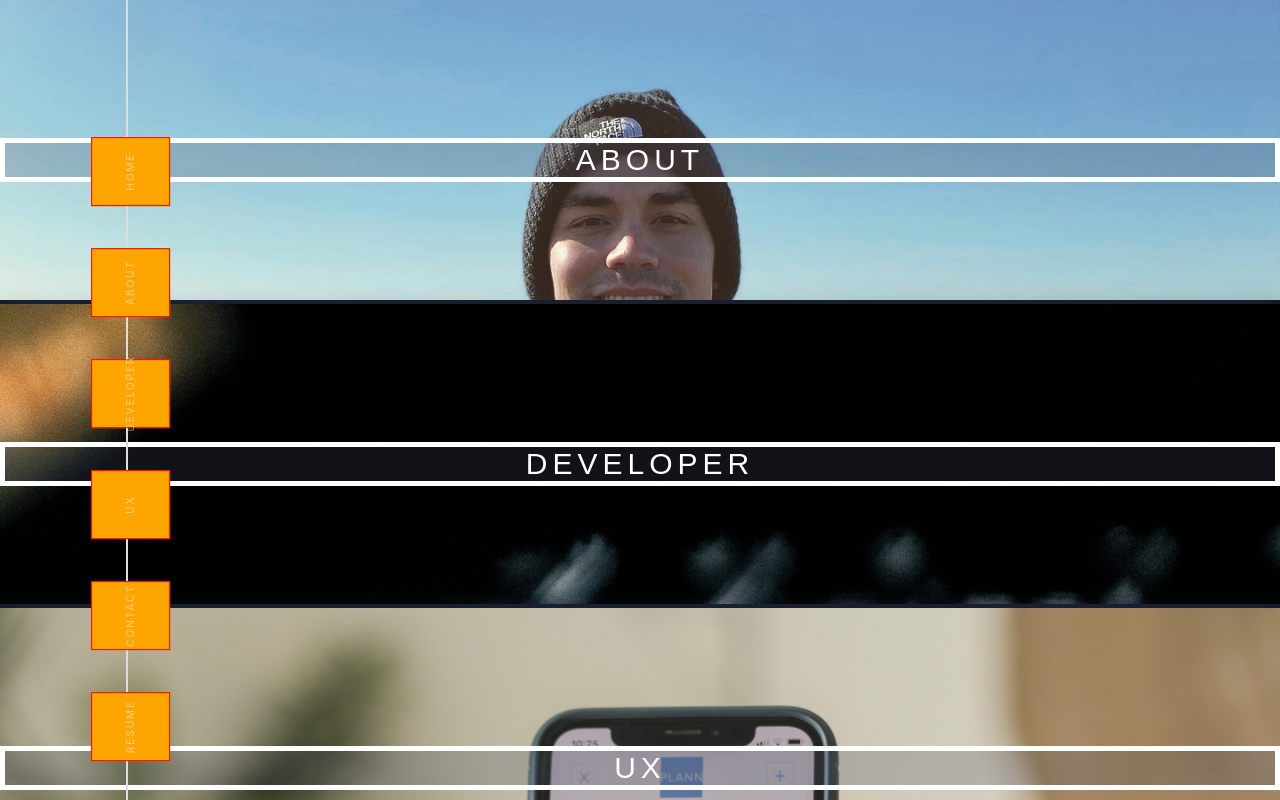
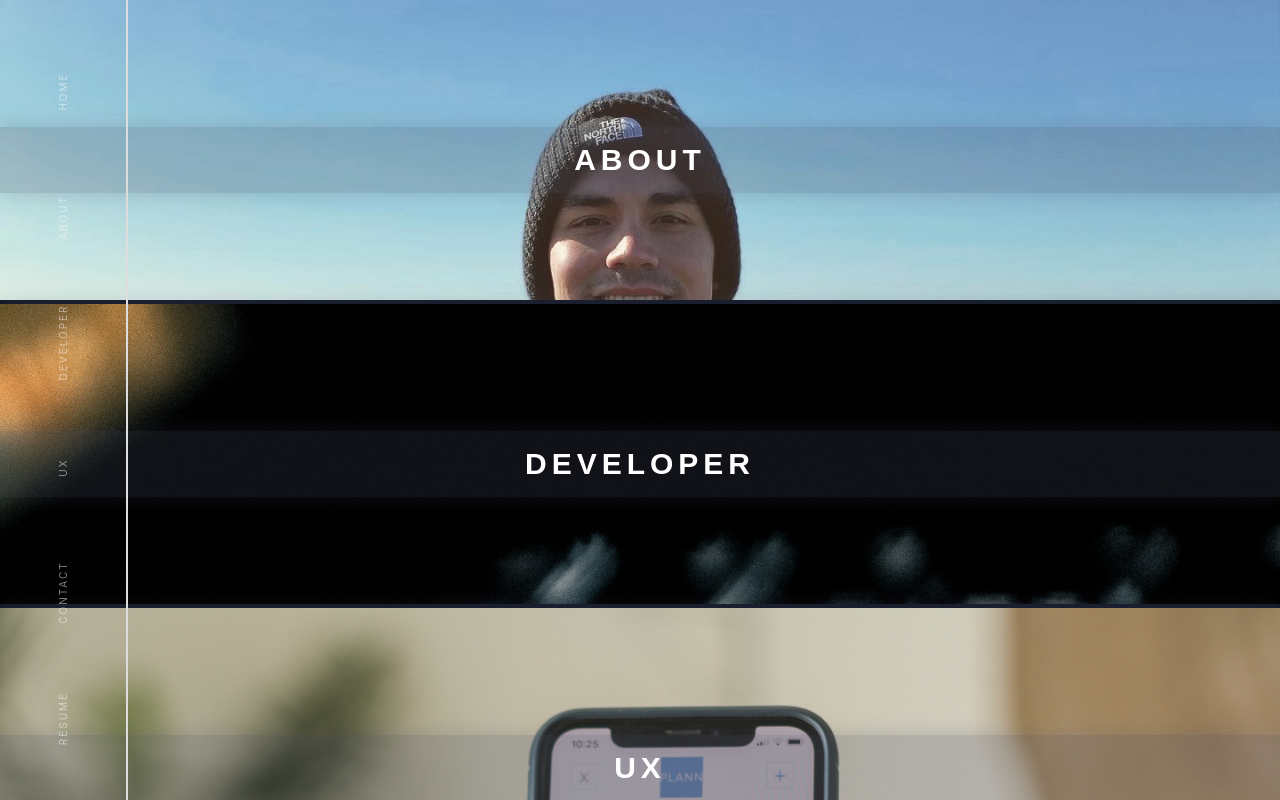
Before and after one commit to tpadilla10117/v2.0-tpadilla.com, a React (Create React App) app: page / in a window 1280 px wide. Shown: the top 800 px of the page. Built offline with nearby package versions, Linux system fonts and the light colour scheme.

Commit message:
done with landing

```diff
--- a/src/components/layout/header/Header.scss
+++ b/src/components/layout/header/Header.scss
@@ -11,7 +11,7 @@
     align-items: center;
 }
 
-@media screen and (max-width: 768px) {
+@media screen and (max-width: 1000px) {
     .header-wrapper {
       /* display: none; */
       flex-direction: row;
--- a/src/components/layout/navbar/Navbar.scss
+++ b/src/components/layout/navbar/Navbar.scss
@@ -17,31 +17,33 @@
     border-right: 2px solid #ddd;
 
     .nav-items-container {
-      position: absolute;
-      /* transform: rotate(-90deg); */
-      width: 100%;
+      position: /* absolute */fixed;
+      width: 10%;
       max-width: 100%;
       height: 100%;
       max-height: 100%;
       text-align: right;
+      display: flex;
+      align-items: center;
+      flex-direction: column;
+      justify-content: space-evenly;
+      align-items: flex-end;
 
       .main-nav-item {
         position: relative;
-        top: 100px;
-        /* left: 102px; */ /* TODO: offsets to the side upon shift */
+        top: 5px;
+        /* left: 4rem; */ /* TODO: offsets to the side upon shift */
         display: flex;
-        flex-direction: column;
+        /* flex-direction: column; */
         transform: rotate(-90deg);
-        padding-top: 1rem;
+       /*  padding-top: 1rem;
         padding-bottom: 1rem;
         padding-left: 1rem;
-        padding-right: 1rem;
-        margin-top: 2rem;
-        margin-left: 6rem;
+        padding-right: 1rem; */
         /* align-items: center; */
-        width: 55%;
-        background-color: orange;
-        border: 1px solid red;
+        width: 150px;
+        /* background-color: orange;
+        border: 1px solid red; */
         max-width: 100%;
 
       }
@@ -52,7 +54,7 @@
         text-transform: uppercase;
         font-weight: 400;
         letter-spacing: 2px;
-        position: static;
+        position: relative;
         display: flex;
         justify-content: center;
         align-items: center;
@@ -68,6 +70,8 @@
           opacity: 0.5;
           transition: opacity 400ms ease 0s;
           font-size: 10px;
+          width: 100%;
+          padding: 1rem;
 
           &:hover {
             opacity:  1;
@@ -81,7 +85,7 @@
     }
   }
 
-  @media screen and (max-width: 768px) {
+  @media screen and (max-width: 1000px) {
 
     .navbar {
       background-color: $main-bg-color;
@@ -109,7 +113,7 @@
           display: flex;
           transform: translate(-80%);
           cursor: pointer;
-          color: black;
+          color: #fff;
           height: 60%;
         }
 
--- a/src/components/pages/landing/Landing.jsx
+++ b/src/components/pages/landing/Landing.jsx
@@ -21,7 +21,9 @@ const Landing = () => {
 
                             {/* <div className="landing-detailsBox">  */}
                                 <div className="landing-contentBox">
-                                    <p className="landing-cardText">{landingImage.title}</p>
+                                    <div className='landing-textWrapper'>
+                                        <p className="landing-cardText">{landingImage.title}</p>
+                                    </div>
                                 </div>
 
                             {/* </div> */}
--- a/src/components/pages/landing/Landing.scss
+++ b/src/components/pages/landing/Landing.scss
@@ -112,37 +112,58 @@
                 .landing-contentBox {
 
                     position: absolute;
+                    display: flex;
+                    justify-content: center;
                     top: 10px;
+                    /* left: 10px;
+                    bottom: 10px;
+                    right: 10px; */
                     text-align: center;
-                    padding-top: 8vh;
                     color: #fff;
+                    /* --gray-primary: #C4C4C4; */
                     width: 100%;
                     height: 100%;
+
+                    .landing-textWrapper {
+
+
+                        background-color: #494f653b;
+                        box-shadow: 0 0 20px #494f653b;
+                        color: #FFF; /* #ddd */
+                        width: 100%;
+                        object-fit: contain;
+                        /* display: inline-block; */
+                        vertical-align: middle;
+                        position: relative;
+                        /* transition: transform 2s; */
+                        /* border: medium solid; */
 
 
                         .landing-cardText {
                             font-size: 30px;
+                            font-weight: bold;
                             /* padding: 4rem; */
                             font-family: 'Amatic SC', sans-serif;
                             letter-spacing: 5px;
-                        background-color: #494f653b;
+                            /* background-color: #494f653b; */
                             /* box-shadow: 0 0 20px #494f653b; */
-                        color: #FFF;
+                            color: #FFF; /* #ddd */
                             text-transform: uppercase;
                             width: 100%;
-                        margin: 4rem;
+                            margin: 1rem;
                             object-fit: contain;
                             display: inline-block;
                             vertical-align: middle;
                             position: relative;
                             transition: transform 2s;
-                        border: 5px solid;
+                            /* border: medium solid; */
 
                         }
                         &:hover .landing-cardText {
 
-                        transform: scale(1.3)
+                            transform: scale(1.2)
 
+                        }
                     }
 
                 }
```
Also changed, not shown: src/assets/icons/googlemenu.svg, 1 other file (tests, documents, lock files or other folders). Lines whose indentation alone changed are shown as unchanged.
